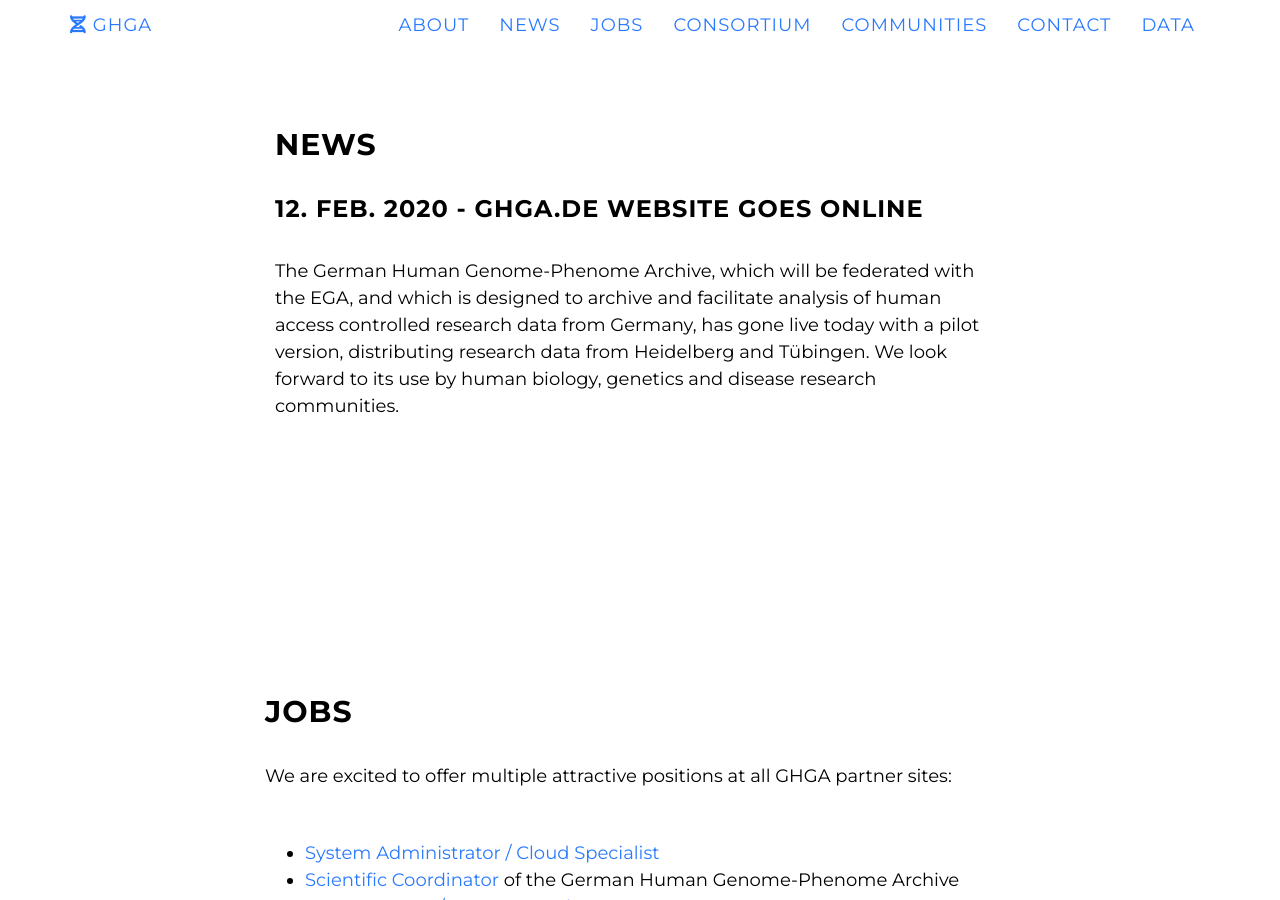
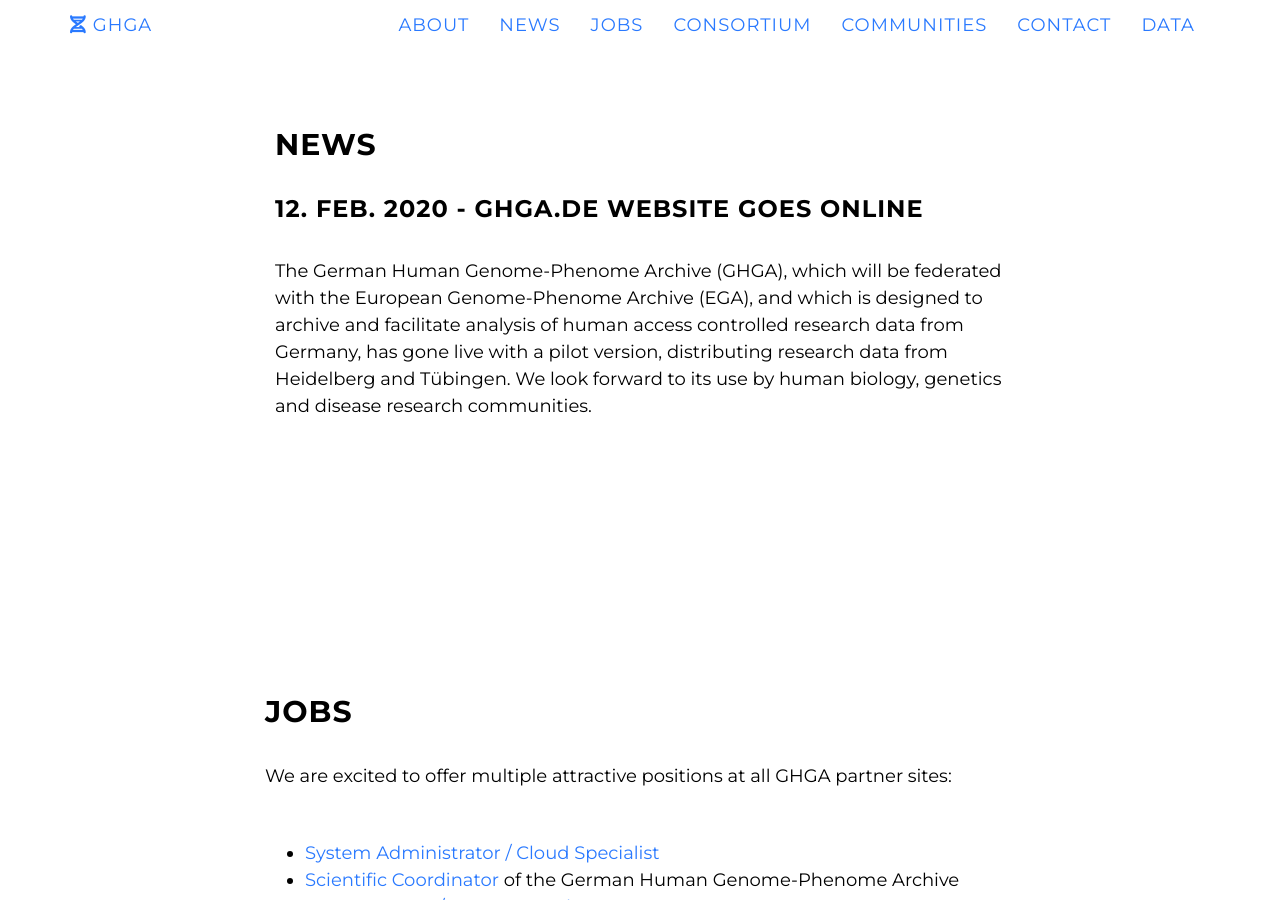
Before and after one commit to ghga-de/online, a Jekyll site: the page built from index.html, in a window 1280 px wide and 900 px high, scrolled down 2304 px. Built offline with Jekyll 4.4.1, drawn with Linux system fonts in a browser that asks for light colours; nearby versions of some CDN libraries; a script that is not in the unit is left out.

Commit message:
Minor edits old news entry.

```diff
--- a/_includes/news.html
+++ b/_includes/news.html
@@ -6,11 +6,7 @@
                     <h2>News</h2>
                     <h3>12. Feb. 2020 - GHGA.de Website Goes Online</h3>
                     <p>
-                      The German Human Genome-Phenome Archive, which will be federated with the EGA, and which is
-                        designed to archive and facilitate analysis of human access controlled research data from
-                        Germany, has gone live today with a pilot version, distributing research data from Heidelberg
-                        and Tübingen. We look forward to its use by human biology, genetics and disease research
-                        communities.
+                      The German Human Genome-Phenome Archive (GHGA), which will be federated with the European Genome-Phenome Archive (EGA), and which is designed to archive and facilitate analysis of human access controlled research data from Germany, has gone live with a pilot version, distributing research data from Heidelberg and Tübingen. We look forward to its use by human biology, genetics and disease research communities.
                     </p>
                 </div>
             </div>
```
